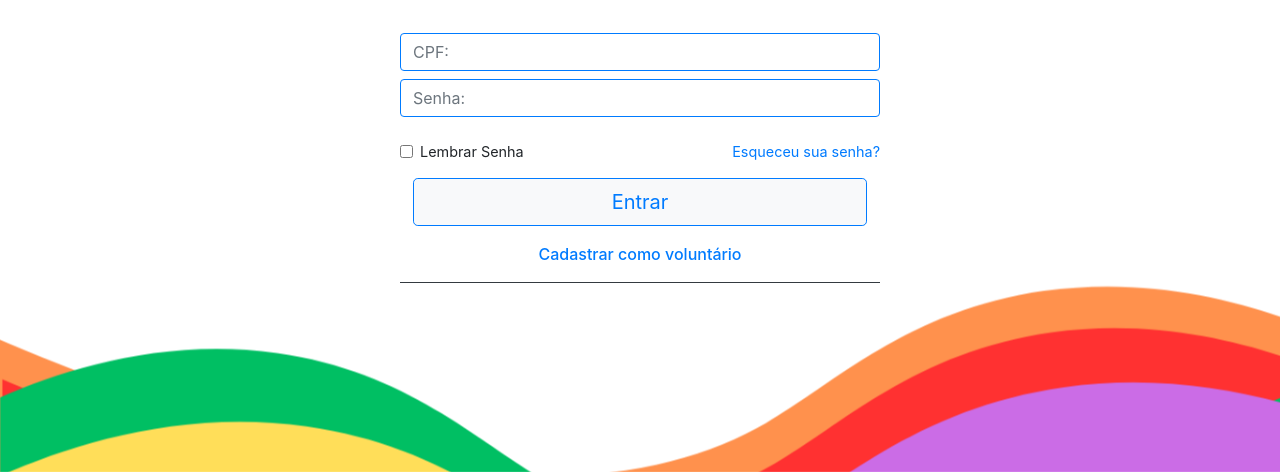
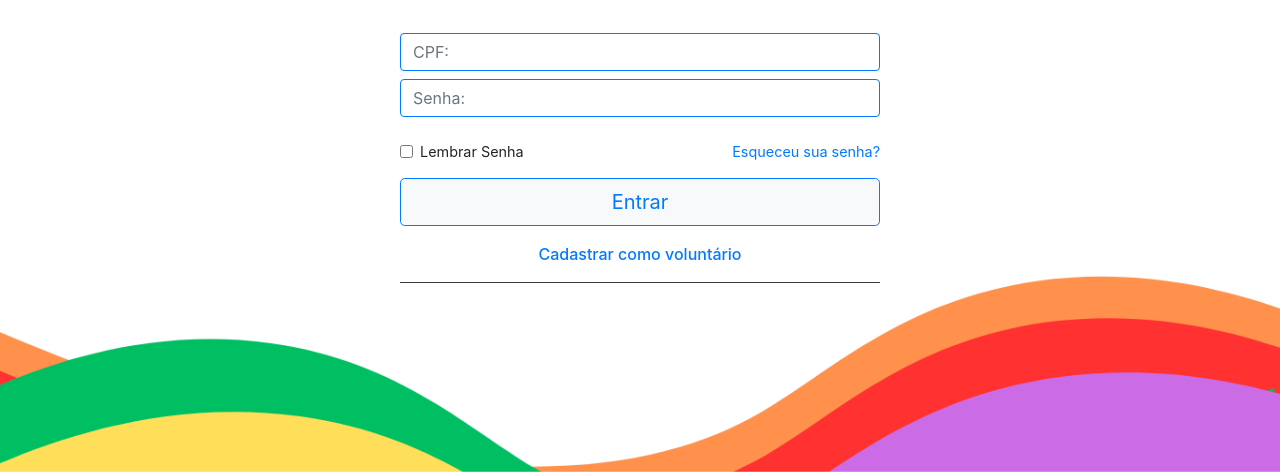
Before and after one commit to Lucas200507/caminhoSolidario_web, a PHP site: page /html/login.html in a window 1280 px wide. Shown: the part 328-800 px from the top of the page. Run offline with PHP 8.4, Linux system fonts and the light colour scheme.

Commit message:
modified:   VScode/css/splash.css 	modified:   VScode/html/esqueceu_senha.html 	modified:   VScode/html/home.html 	modified:   VScode/html/login.html 	modified:   VScode/html/tela_esperaVoluntario.html 	new file:   VScode/img/rodape2.png

```diff
--- a/VScode/css/splash.css
+++ b/VScode/css/splash.css
@@ -18,13 +18,13 @@
     display: block;
     position: fixed;
     bottom: 0;
-    background: url(/VScode/img/rodape.png);
-    background-position-y: -10em;
+    background: url(/VScode/img/rodape2.png);
+    z-index: -1;
     background-repeat: no-repeat;
     background-size: cover;
     width: 100%;
     bottom: 0;
-    height: 500px;
+    height: 200px;
     margin-top: 5em;
 }
 
@@ -98,20 +98,12 @@
         width: 90%;
     }
 
-    #rodape{
-        display: flex;
-        background-position-y: 0;
-        height: 400px;
-    }
+
 
 }
 
 @media (min-width: 700px){
-    #rodape{
-        display: flex;
-        background-position-y: -2em;
-        height: 300px;
-    }
+
 }
 
 @media (min-width: 880px){
@@ -121,18 +113,9 @@
 
     }
 
-    #rodape{
-        display: flex;
-        background-position-y: -7em;
-        height: 400px;
-    }
 
 }
 
 @media (min-width: 1480px){
-    #rodape{
-        display: flex;
-        background-position-y: -13em;
-        height: 500px;
-    }
+
 }
--- a/VScode/html/esqueceu_senha.html
+++ b/VScode/html/esqueceu_senha.html
@@ -29,13 +29,15 @@
            <a href="/VScode/html/login.html">
             <ion-icon name="arrow-back-circle-outline" id="btVoltar"></ion-icon>
            </a>
+
         </form>
 
 
 
     </div>
 
-
+    <div id="rodape">
+    </div>
 
 
 
--- a/VScode/html/home.html
+++ b/VScode/html/home.html
@@ -7,6 +7,6 @@
     <title>home - caminhoSolidario</title>
 </head>
 <body>
-
+    <p>Hello</p>
 </body>
 </html>
--- a/VScode/html/login.html
+++ b/VScode/html/login.html
@@ -14,14 +14,31 @@
 <body style="overflow-y: hidden; overflow-x: hidden;">
     <script>
 
+        function verificar() {
+            let cpf = document.getElementById("etCpf");
+            let senha = document.getElementById("etSenha");
+
+                if (cpf.value.trim() === "" || senha.value.trim() === ""){ // trim() remove espaços no começo e no fim, então mesmo que o usuário digite só espaços, será considerado vazio
+                    alert("Os campos senha e cpf devem ser preenchidos");
+                } else if (cpf.value === "12345678910" && senha.value === "123"){
+                    window.location.href = "home.html";
+                } else {
+                    alert("Senha ou cpf inválidos");
+                }
+        }
+
+
+
+
+
     </script>
 
     <div class="container_login d-flex align-items-center justify-content-center flex-column">
         <img src="/VScode/img/logodolado.png" alt="">
         <form class="d-block p-3 form_login">
             <div class="form-group d-flex flex-column mt-3">
-                <label for=""><input type="text" placeholder="CPF:" class="form-control border-primary text-dark w-100" name="etCpf"></label>
-                <label for=""><input type="text" placeholder="Senha:" class="form-control border-primary text-dark w-100" name="etSenha"></label>
+                <label for=""><input type="text" placeholder="CPF:" class="form-control border-primary text-dark w-100" name="etCpf" id="etCpf"></label>
+                <label for=""><input type="text" placeholder="Senha:" class="form-control border-primary text-dark w-100" name="etSenha" id="etSenha" ></label>
             </div>
             <div class="form-group justify-content-between d-flex justify-content-between links_login" style="font-size: 90%;">
                 <div class="form-check">
@@ -30,9 +47,7 @@
                 </div>
                 <a href="/VScode/html/esqueceu_senha.html" class="text-primary">Esqueceu sua senha?</a>
             </div>
-            <div class="btn d-flex align-items-center mb-2" style="height: 3em;">
-                <a href="" class="btn btn-block btn-light btn-outline-primary btn-lg">Entrar</a>
-            </div>
+            <a href="#" class="btn btn-block btn-light btn-outline-primary btn-lg" id="btEntrar" onclick="verificar()">Entrar</a>
 
                 <div class="text-center mt-3 mb-2 border-bottom border-dark pb-3">
                     <a href="/VScode/html/tela_esperaVoluntario.html" class="h6 text-decoration-none">Cadastrar como voluntário</a>
```
Also changed, not shown: VScode/html/tela_esperaVoluntario.html (+4 -13 lines), VScode/img/rodape2.png (added).
